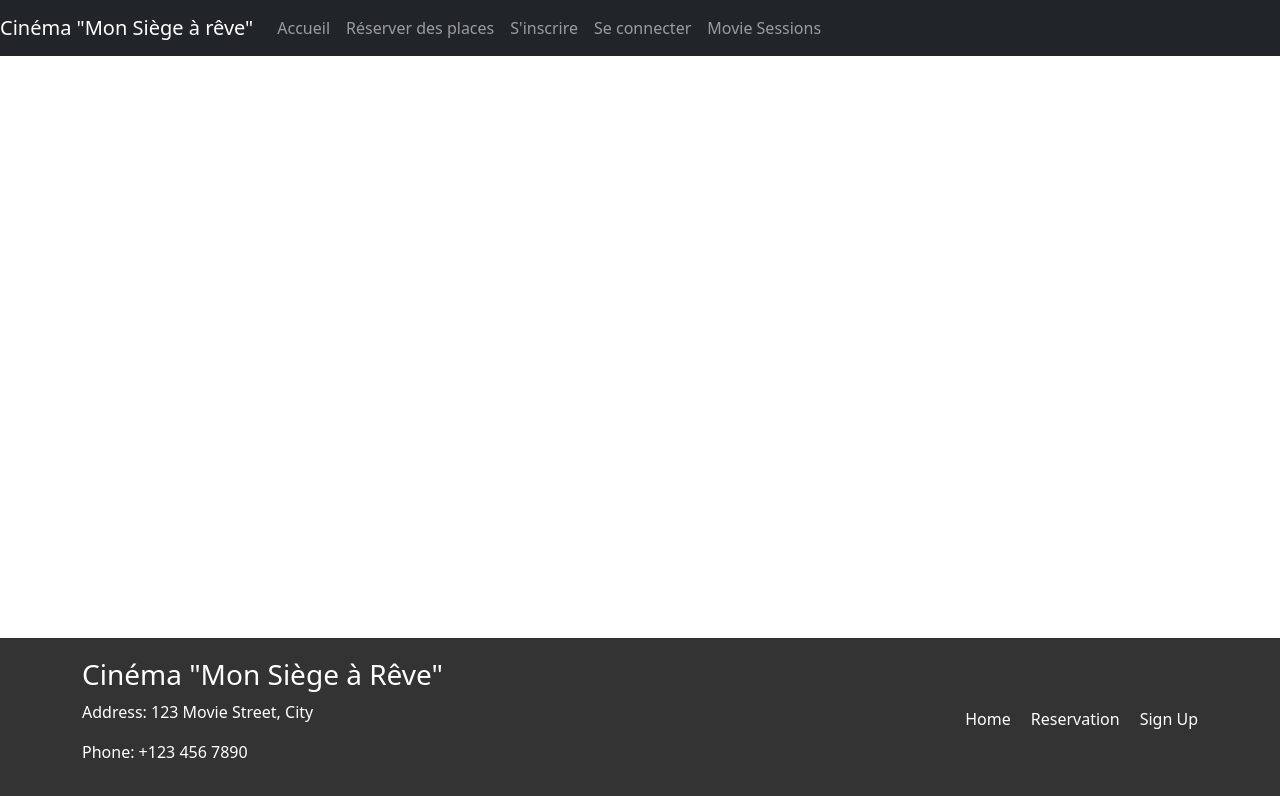
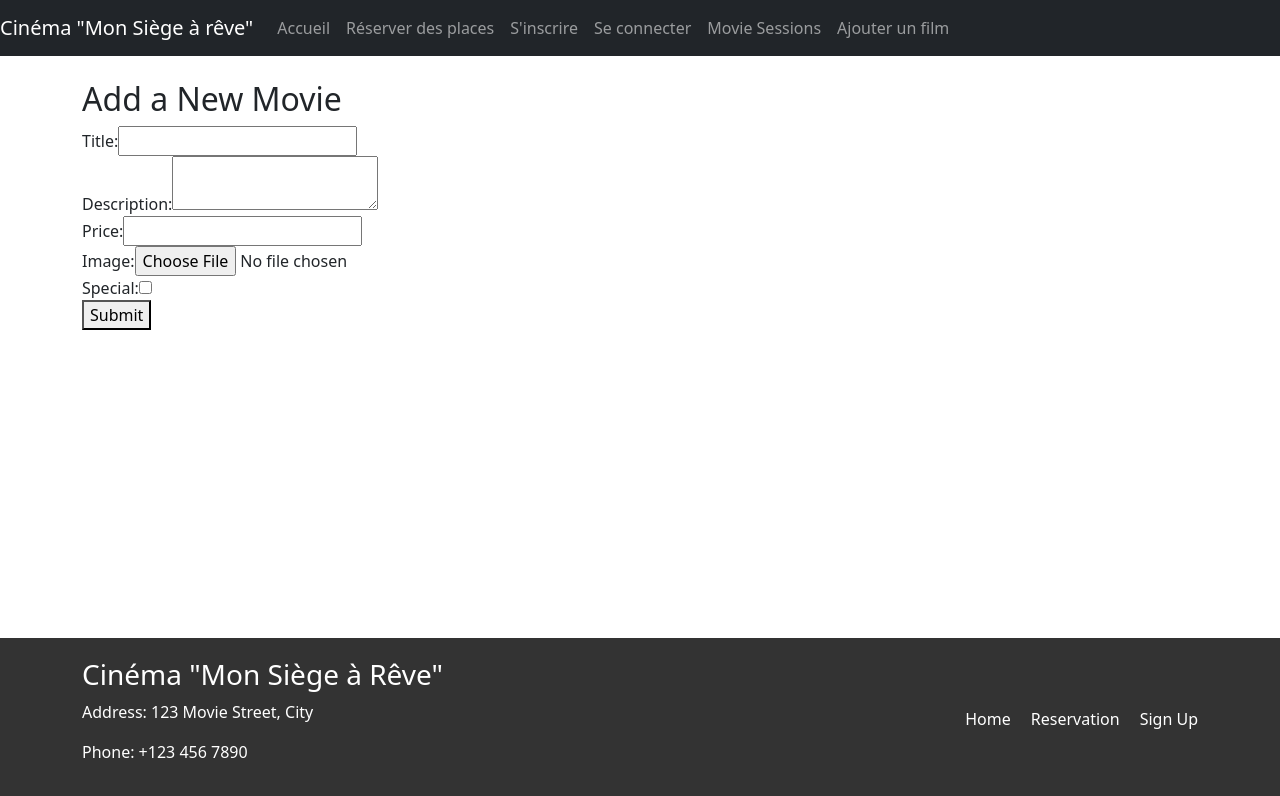
Before and after one commit to arnaudlagarde/MonSiegeAReve, a React (Create React App) app in the folder frontend/cinema_front/: page /add-movie in a window 1280 px wide. Shown: the top 796 px of the page. Built offline with nearby package versions, Linux system fonts and the light colour scheme; no server answers.

Commit message:
Page d'ajout de film

```diff
--- a/frontend/cinema_front/src/App.js
+++ b/frontend/cinema_front/src/App.js
@@ -8,6 +8,7 @@ import Reservation from './components/Reservation';
 import SignUp from './components/SignUp';
 import SignIn from './components/SignIn';
 import MovieSessionsPage from './components/MovieSessionsPage';
+import MovieForm from './components/MovieForm';
 import axios, { getAuthToken, setAuthToken } from './api'; // Import setAuthToken as a named import
 
 const App = () => {
@@ -30,6 +31,7 @@ const App = () => {
           <Route path="/signup" element={<SignUp />} />
           <Route path="/signin" element={<SignIn />} />
           <Route path="/moviesessions" element={<MovieSessionsPage />} />
+          <Route path="/add-movie" element={<MovieForm />} />
         </Routes>
       </Container>
 
--- /dev/null
+++ b/frontend/cinema_front/src/components/MovieForm.js
@@ -0,0 +1,113 @@
+import React, { useState } from 'react';
+import api from '../api';
+
+const MovieForm = () => {
+  const [formData, setFormData] = useState({
+    title: '',
+    description: '',
+    price: '',
+    image: null,
+    special: false,
+  });
+
+  const handleChange = (e) => {
+    const { name, value } = e.target;
+    setFormData({
+      ...formData,
+      [name]: value,
+    });
+  };
+
+  const handleImageChange = (e) => {
+    const imageFile = e.target.files[0];
+    setFormData({
+      ...formData,
+      image: imageFile,
+    });
+  };
+
+  const handleSubmit = async (e) => {
+    e.preventDefault();
+
+    try {
+      const response = await api.post('/api/movies/', formData);
+      console.log(response.data);
+      // Clear the form fields after successful submission
+      setFormData({
+        title: '',
+        description: '',
+        price: '',
+        image: null,
+        special: false,
+      });
+    } catch (error) {
+      console.error(error);
+    }
+  };
+
+  return (
+    <div>
+      <h2>Add a New Movie</h2>
+      <form onSubmit={handleSubmit}>
+        <label>
+          Title:
+          <input
+            type="text"
+            name="title"
+            value={formData.title}
+            onChange={handleChange}
+            required
+          />
+        </label>
+        <br />
+        <label>
+          Description:
+          <textarea
+            name="description"
+            value={formData.description}
+            onChange={handleChange}
+          />
+        </label>
+        <br />
+        <label>
+          Price:
+          <input
+            type="number"
+            name="price"
+            value={formData.price}
+            onChange={handleChange}
+            required
+          />
+        </label>
+        <br />
+        <label>
+          Image:
+          <input
+            type="file"
+            name="image"
+            onChange={handleImageChange}
+          />
+        </label>
+        <br />
+        <label>
+          Special:
+          <input
+            type="checkbox"
+            name="special"
+            checked={formData.special}
+            onChange={(e) =>
+              setFormData({
+                ...formData,
+                special: e.target.checked,
+              })
+            }
+          />
+        </label>
+        <br />
+        <button type="submit">Submit</button>
+      </form>
+    </div>
+  );
+};
+
+export default MovieForm;
--- a/frontend/cinema_front/src/components/Navbar.js
+++ b/frontend/cinema_front/src/components/Navbar.js
@@ -14,6 +14,9 @@ const CustomNavbar = () => {
                     <Nav.Link as={Link} to="/signup">S'inscrire</Nav.Link>
                     <Nav.Link as={Link} to="/signin">Se connecter</Nav.Link>
                     <Nav.Link as={Link} to="/moviesessions">Movie Sessions</Nav.Link>
+                    <Nav.Link as={Link} to="/add-movie">
+            Ajouter un film
+          </Nav.Link>
                 </Nav>
             </Navbar.Collapse>
         </Navbar>
```
Also changed, not shown: 2 other files (tests, documents, lock files or other folders).
